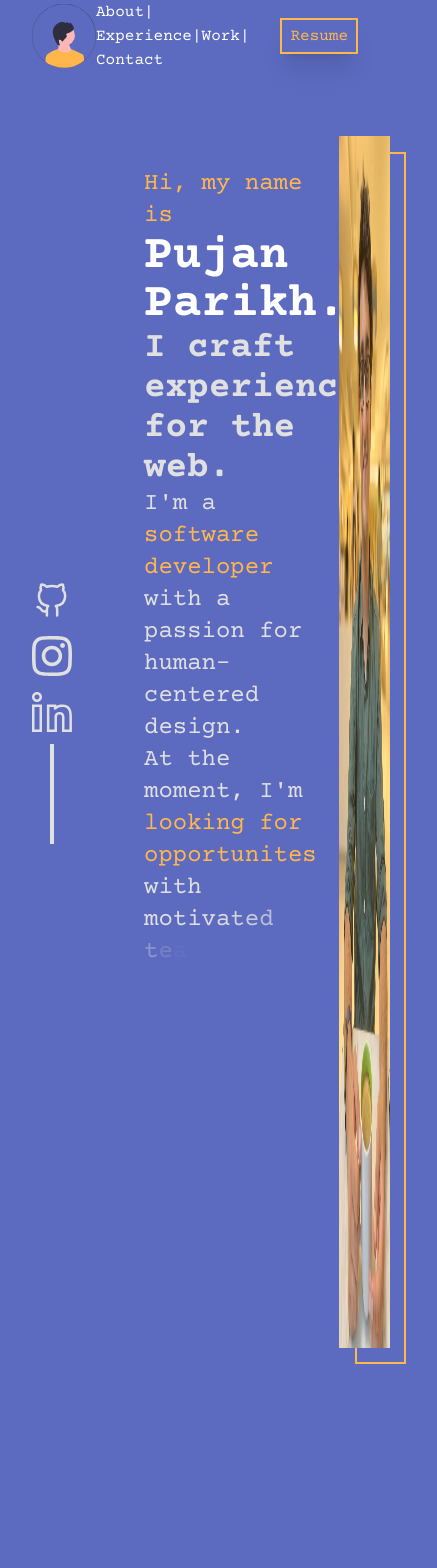
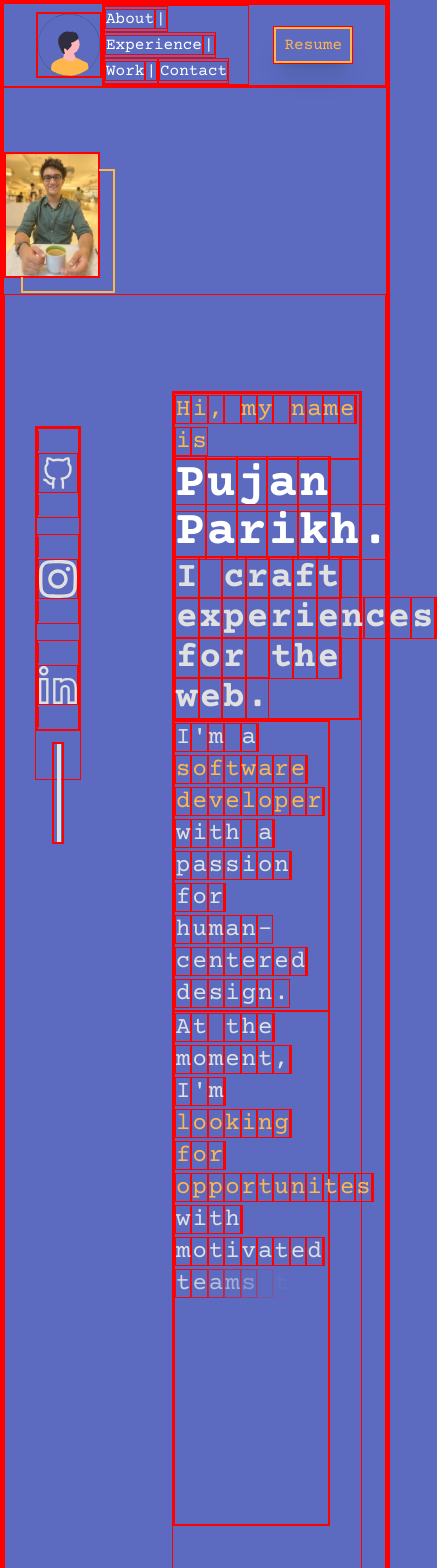
Before and after one commit to pujxn/portfolio-website, a React (Vite) app: page / in a window 390 px wide. Shown: the top 1568 px of the page, 437 px wide, since content can reach past the window. Before the commit the page ends 1398 px from the top, so only its background shows below. Built offline with nearby package versions, Linux system fonts and the light colour scheme.

Commit message:
Added a diff layout for mobile

```diff
--- a/src/routes/Home.jsx
+++ b/src/routes/Home.jsx
@@ -22,7 +22,9 @@ const Home = () => {
     }
 
     return (
-        <div className="flex justify-around">
+        <>
+            <div className="max-sm:hidden">
+                <div className="flex min-[640px]:justify-around max-[640px]:flex-col max-[640px]:items-center">
                     <motion.div variants={containerVariant} initial="hidden" animate="visible"
                         className="ml-36 mt-24 w-3/6 mb-4">
                         <div>
@@ -35,21 +37,32 @@ const Home = () => {
                             <p className="text-light-gray">{splitToSpan({ str: "At the moment, I'm " })}{splitToSpan({ str: "looking for opportunites", className: "text-light-orange" })}{splitToSpan({ str: " with motivated teams to build delightful and performant experiences for the user." })}</p>
                         </div>
                         <GetInTouch />
-
                     </motion.div>
-
-            {/* <div className="mt-16 w-3/12 mb-4 hover:-translate-x-2 relative z-10" >
-                <div className="h-full w-full absolute top-0 left-0 z-30  bg-light-orange/20 hover:bg-white/0"></div>
-                <img src="../public/pujanparikh.jpg" alt="Pujan Parikh"
-                    className="h-full w-full z-10 absolute"
-                />
-                <div className="h-full w-full absolute top-4 left-4 border-2 border-light-orange "></div>
-                <div className="z-0 debug bg-red-600"></div>
-            </div>
-        </div> */}
-
                     <ProfileImage />
                 </div>
+            </div>
+
+            <div className="sm:hidden">
+                <ProfileImage />
+                <div className="flex flex-col items-center">
+                    <motion.div variants={containerVariant} initial="hidden" animate="visible"
+                        className="ml-36 mt-24 w-3/6 mb-4">
+                        <div>
+                            <p className="text-light-orange text-2xl">{splitToSpan({ str: "Hi, my name is" })}</p>
+                            <p className="text-white font-bold text-5xl">{splitToSpan({ str: "Pujan Parikh." })}</p>
+                            <p className="text-light-gray font-bold text-4xl">{splitToSpan({ str: "I craft experiences for the web." })}</p>
+                        </div>
+                        <div className="text-2xl w-5/6">
+                            <p className="text-light-gray">{splitToSpan({ str: "I'm a " })}{splitToSpan({ str: "software developer", className: "text-light-orange" })}{splitToSpan({ str: " with a passion for human-centered design." })}</p>
+                            <p className="text-light-gray">{splitToSpan({ str: "At the moment, I'm " })}{splitToSpan({ str: "looking for opportunites", className: "text-light-orange" })}{splitToSpan({ str: " with motivated teams to build delightful and performant experiences for the user." })}</p>
+                        </div>
+                        <GetInTouch />
+                    </motion.div>
+                </div>
+            </div>
+
+        </>
+
     )
 }
 
--- a/src/routes/home/ProfileImage.jsx
+++ b/src/routes/home/ProfileImage.jsx
@@ -17,7 +17,7 @@ const ProfileImage = () => {
     }
 
     return (
-        <div className="mt-16 w-3/12 mb-4 relative">
+        <div className="mt-16 w-3/12 mb-4 relative flex justify-center">
             <div
                 onMouseEnter={handleMouseEnter}
                 onMouseLeave={handleMouseLeave}
--- a/src/styles/index.css
+++ b/src/styles/index.css
@@ -11,7 +11,7 @@
 }
 
 * {
-    /* border: 1px solid red */
+    border: 1px solid red
 }
 
 /*
```
Lines whose indentation alone changed are shown as unchanged.
